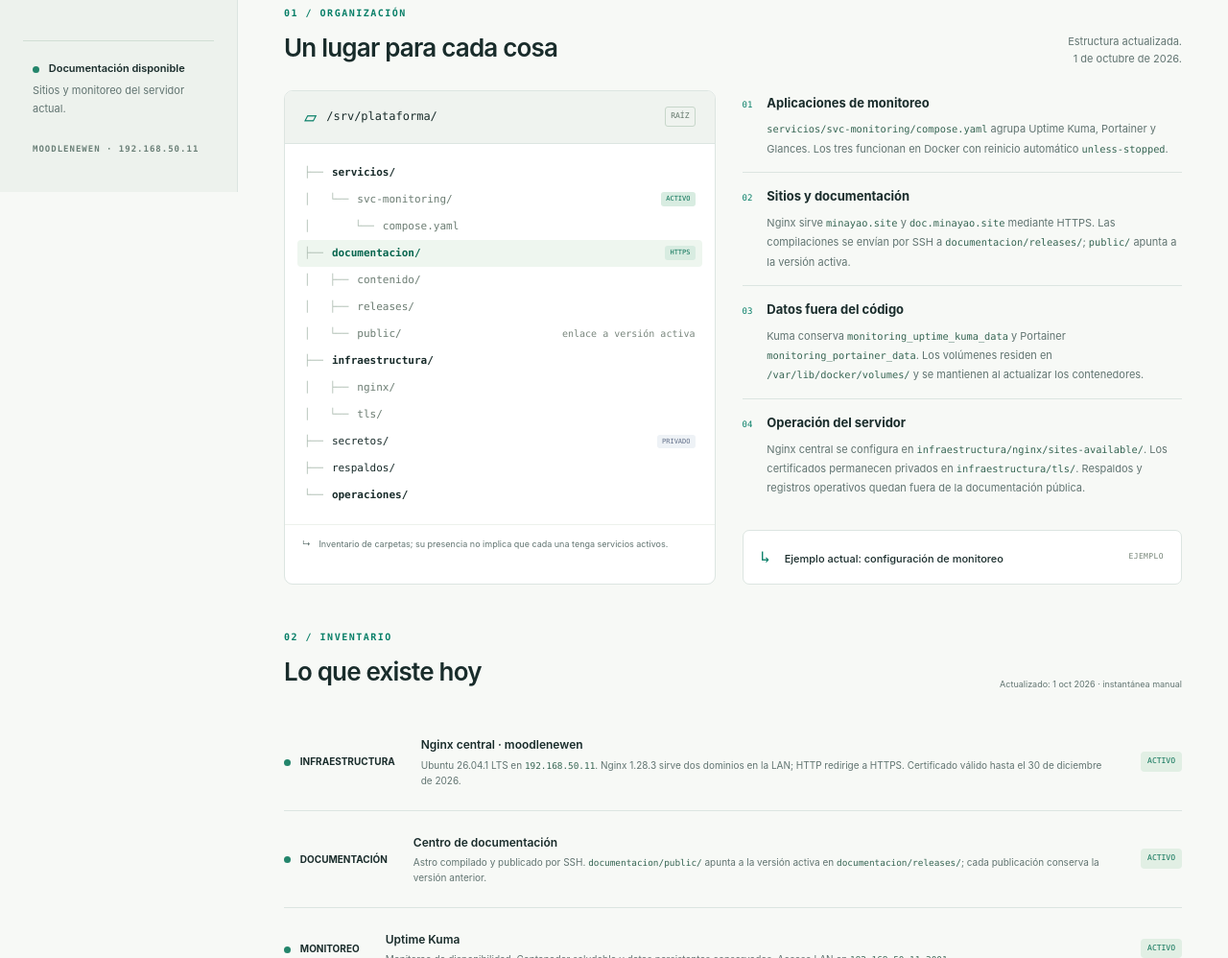
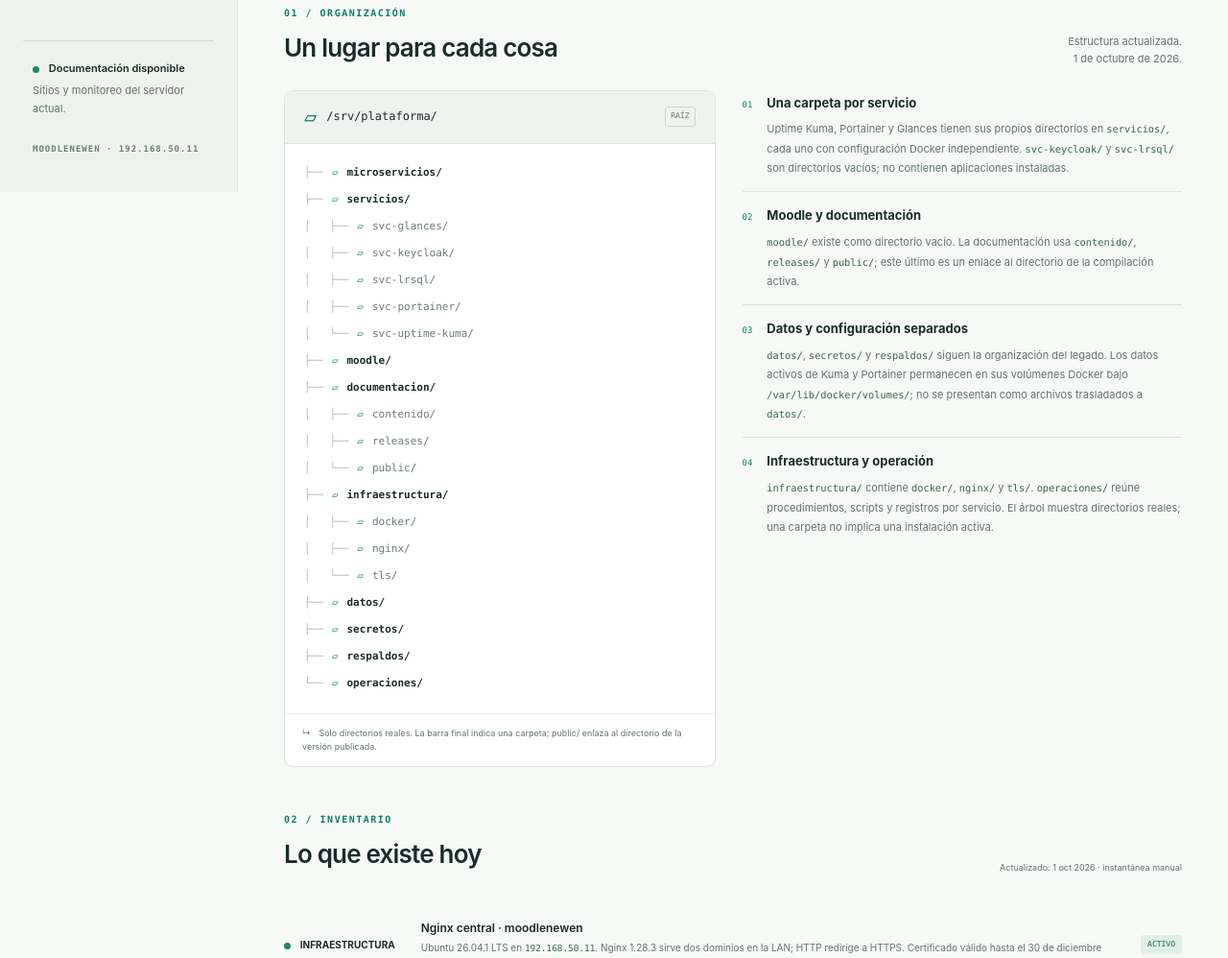
Before and after one commit to Seradox24/docsite, an Astro site: page / in a window 1280 px wide. Shown: the part 600-1598 px from the top of the page at 96% size. Built offline with nearby package versions, Linux system fonts and the light colour scheme; Astro itself is replaced by a stand-in of ours.

Commit message:
Separate monitoring projects and document real directory structure

```diff
--- /dev/null
+++ b/configuraciones/svc-glances/compose.yaml
@@ -0,0 +1,14 @@
+name: svc-glances
+services:
+  glances:
+    image: nicolargo/glances:latest-full
+    container_name: glances
+    restart: unless-stopped
+    pid: host
+    ports:
+      - "192.168.50.11:61208:61208"
+    environment:
+      GLANCES_OPT: -w
+    volumes:
+      - /var/run/docker.sock:/var/run/docker.sock:ro
+      - /etc/os-release:/etc/os-release:ro
--- a/configuraciones/svc-monitoring/compose.yaml
+++ /dev/null
@@ -1,37 +0,0 @@
-name: monitoring
-services:
-  portainer:
-    image: portainer/portainer-ce:sts
-    container_name: portainer
-    restart: unless-stopped
-    ports:
-      - "192.168.50.11:9443:9443"
-    volumes:
-      - /var/run/docker.sock:/var/run/docker.sock
-      - portainer_data:/data
-
-  uptime-kuma:
-    image: louislam/uptime-kuma:2
-    container_name: uptime-kuma
-    restart: unless-stopped
-    ports:
-      - "192.168.50.11:3001:3001"
-    volumes:
-      - uptime_kuma_data:/app/data
-
-  glances:
-    image: nicolargo/glances:latest-full
-    container_name: glances
-    restart: unless-stopped
-    pid: host
-    ports:
-      - "192.168.50.11:61208:61208"
-    environment:
-      GLANCES_OPT: -w
-    volumes:
-      - /var/run/docker.sock:/var/run/docker.sock:ro
-      - /etc/os-release:/etc/os-release:ro
-
-volumes:
-  portainer_data:
-  uptime_kuma_data:
--- /dev/null
+++ b/configuraciones/svc-portainer/compose.yaml
@@ -0,0 +1,15 @@
+name: svc-portainer
+services:
+  portainer:
+    image: portainer/portainer-ce:sts
+    container_name: portainer
+    restart: unless-stopped
+    ports:
+      - "192.168.50.11:9443:9443"
+    volumes:
+      - /var/run/docker.sock:/var/run/docker.sock
+      - portainer_data:/data
+volumes:
+  portainer_data:
+    external: true
+    name: monitoring_portainer_data
--- /dev/null
+++ b/configuraciones/svc-uptime-kuma/compose.yaml
@@ -0,0 +1,14 @@
+name: svc-uptime-kuma
+services:
+  uptime-kuma:
+    image: louislam/uptime-kuma:2
+    container_name: uptime-kuma
+    restart: unless-stopped
+    ports:
+      - "192.168.50.11:3001:3001"
+    volumes:
+      - uptime_kuma_data:/app/data
+volumes:
+  uptime_kuma_data:
+    external: true
+    name: monitoring_uptime_kuma_data
--- a/diagramas/estado-servidor-nuevo-2026-10-01.md
+++ b/diagramas/estado-servidor-nuevo-2026-10-01.md
@@ -198,3 +198,28 @@ referencias a aplicaciones por migrar y el espacio para el diagrama sin crear.
 El árbol publicado presenta `servicios/svc-monitoring/` como servicio activo.
 Una copia de la configuración se mantiene en `configuraciones/svc-monitoring/`
 dentro del repositorio. Este registro conserva también las fases anteriores.
+
+## Organización contrastada con el legado
+
+Se inspeccionaron por SSH las carpetas reales del VPS y del destino. La sección
+01 ahora muestra solo directorios, sin estados ni archivos. Incluye `moodle/`,
+`microservicios/`, `datos/` y los espacios `svc-keycloak/` y `svc-lrsql/` que
+existen vacíos. Su existencia no se presenta como una aplicación instalada.
+Se añadieron los directorios del legado que faltaban: `infraestructura/docker/`,
+`operaciones/runbooks/`, `operaciones/scripts/` y grupos de datos, secretos y
+respaldos de microservicios.
+
+El monitoreo se separó en tres proyectos independientes:
+
+- `/srv/plataforma/servicios/svc-uptime-kuma/`
+- `/srv/plataforma/servicios/svc-portainer/`
+- `/srv/plataforma/servicios/svc-glances/`
+
+Cada carpeta contiene su propio Compose y README. Los dos volúmenes originales
+se declararon externos con nombre explícito y se conservaron. Cada servicio
+tiene red independiente; nombres de contenedor, puertos LAN y reinicio automático
+se mantienen. La configuración agrupada anterior se guardó en
+`respaldos/servicios/monitoring-antes-separacion/` y se retiró de `servicios/`.
+Los Compose actuales están en `configuraciones/` del repositorio, por servicio.
+Los datos gestionados por Docker continúan en `/var/lib/docker/volumes/`;
+las carpetas centrales de datos por servicio no implican una copia de esos datos.
--- a/src/components/ArchitectureSection.astro
+++ b/src/components/ArchitectureSection.astro
@@ -17,7 +17,7 @@ import { tree, guides } from '../data/platform';
     </p>
   </div>
 
-<div class="grid grid-cols-1 gap-7 lg:grid-cols-[1fr_1.02fr] max-sm:gap-5">
+  <div class="grid grid-cols-1 gap-7 lg:grid-cols-[1fr_1.02fr] max-sm:gap-5">
     <div class="overflow-hidden rounded-[9px] border border-line bg-white">
       <div class="flex items-center gap-2.5 border-b border-line bg-[#eff3ef] px-5 py-4 font-mono text-[12px]">
         <span class="text-[22px] leading-none text-brand" aria-hidden="true">▱</span>
@@ -37,28 +37,18 @@ import { tree, guides } from '../data/platform';
               ]}
             >
               <span class="whitespace-pre text-[#afbeb3]" aria-hidden="true">{node.branch}</span>
+              <span class="text-brand" aria-hidden="true">▱</span>
               <span class:list={[
                 node.variant === 'folder' && 'font-[650]',
                 node.variant === 'muted' && 'text-[10px] text-[#7a877e]',
               ]}>{node.name}</span>
-              {node.tag && (
-                <span
-                  class:list={[
-                    'ml-auto rounded-[3px] px-[5px] py-px font-mono text-[7px] leading-[1.8] max-sm:text-[8px]',
-                    node.tone === 'green' ? 'bg-[#d8ece1] text-[#087055]' : 'bg-[#eef2f6] text-[#63708a]',
-                  ]}
-                >
-                  {node.tag}
-                </span>
-              )}
-              {node.note && <span class="ml-auto text-[10px] text-[#7a877e]">{node.note}</span>}
             </div>
           ))
         }
       </div>
 
       <div class="border-t border-[#edf1ec] px-[18px] py-[13px] text-[9px] text-muted">
-        <span class="mr-1.5" aria-hidden="true">↳</span> Inventario de carpetas; su presencia no implica que cada una tenga servicios activos.
+        <span class="mr-1.5" aria-hidden="true">↳</span> Solo directorios reales. La barra final indica una carpeta; public/ enlaza al directorio de la versión publicada.
       </div>
     </div>
 
@@ -77,30 +67,7 @@ import { tree, guides } from '../data/platform';
         }
       </div>
 
-      <details class="example mt-[18px] rounded-[7px] border border-line bg-white">
-        <summary
-          class="flex list-none items-center justify-between gap-3 px-[18px] py-[14px] text-[11px] font-[550] [&::-webkit-details-marker]:hidden max-sm:block"
-        >
-          <span>
-            <span class="example-icon mr-3 inline-block font-mono text-[17px] text-brand transition-transform" aria-hidden="true">↳</span>
-            Ejemplo actual: configuración de monitoreo
-          </span>
-          <span class="font-mono text-[8px] tracking-[0.4px] text-[#758477] max-sm:ml-[27px] max-sm:block max-sm:text-[7px]">EJEMPLO</span>
-        </summary>
-        <div class="grid grid-cols-1 gap-7 border-t border-line p-5 md:grid-cols-2 max-sm:gap-5">
-          <pre class="m-0 overflow-auto font-mono text-[11px] leading-[1.9]">servicios/svc-monitoring/
-└── compose.yaml
 
-proyecto: monitoring
-restart: unless-stopped
-contenedores: 3 activos</pre>
-          <p class="m-0 text-[12px] text-muted">
-            Uptime Kuma, Portainer y Glances están en ejecución. Los datos siguen en
-            <code>monitoring_uptime_kuma_data</code> y <code>monitoring_portainer_data</code>.
-            Los puertos de las interfaces se publican solo en la IP LAN del servidor.
-          </p>
-        </div>
-      </details>
     </div>
   </div>
 </section>
--- a/src/data/platform.ts
+++ b/src/data/platform.ts
@@ -23,18 +23,25 @@ export interface TreeNode {
 }
 
 export const tree: TreeNode[] = [
+  { branch: '├──', name: 'microservicios/', variant: 'folder' },
   { branch: '├──', name: 'servicios/', variant: 'folder' },
-  { branch: '│   └──', name: 'svc-monitoring/', tag: 'ACTIVO', tone: 'green', variant: 'child' },
-  { branch: '│       └──', name: 'compose.yaml', variant: 'child' },
-  { branch: '├──', name: 'documentacion/', tag: 'HTTPS', tone: 'green', variant: 'folder', highlight: true },
+  { branch: '│   ├──', name: 'svc-glances/', variant: 'child' },
+  { branch: '│   ├──', name: 'svc-keycloak/', variant: 'child' },
+  { branch: '│   ├──', name: 'svc-lrsql/', variant: 'child' },
+  { branch: '│   ├──', name: 'svc-portainer/', variant: 'child' },
+  { branch: '│   └──', name: 'svc-uptime-kuma/', variant: 'child' },
+  { branch: '├──', name: 'moodle/', variant: 'folder' },
+  { branch: '├──', name: 'documentacion/', variant: 'folder' },
   { branch: '│   ├──', name: 'contenido/', variant: 'child' },
   { branch: '│   ├──', name: 'releases/', variant: 'child' },
-  { branch: '│   └──', name: 'public/', note: 'enlace a versión activa', variant: 'child' },
+  { branch: '│   └──', name: 'public/', variant: 'child' },
   { branch: '├──', name: 'infraestructura/', variant: 'folder' },
+  { branch: '│   ├──', name: 'docker/', variant: 'child' },
   { branch: '│   ├──', name: 'nginx/', variant: 'child' },
   { branch: '│   └──', name: 'tls/', variant: 'child' },
-  { branch: '├──', name: 'secretos/', tag: 'PRIVADO' },
-  { branch: '├──', name: 'respaldos/' },
+  { branch: '├──', name: 'datos/', variant: 'folder' },
+  { branch: '├──', name: 'secretos/', variant: 'folder' },
+  { branch: '├──', name: 'respaldos/', variant: 'folder' },
   { branch: '└──', name: 'operaciones/', variant: 'folder' },
 ];
 
@@ -45,10 +52,10 @@ export interface Guide {
 }
 
 export const guides: Guide[] = [
-  { n: '01', title: 'Aplicaciones de monitoreo', body: '<code>servicios/svc-monitoring/compose.yaml</code> agrupa Uptime Kuma, Portainer y Glances. Los tres funcionan en Docker con reinicio automático <code>unless-stopped</code>.' },
-  { n: '02', title: 'Sitios y documentación', body: 'Nginx sirve <code>minayao.site</code> y <code>doc.minayao.site</code> mediante HTTPS. Las compilaciones se envían por SSH a <code>documentacion/releases/</code>; <code>public/</code> apunta a la versión activa.' },
-  { n: '03', title: 'Datos fuera del código', body: 'Kuma conserva <code>monitoring_uptime_kuma_data</code> y Portainer <code>monitoring_portainer_data</code>. Los volúmenes residen en <code>/var/lib/docker/volumes/</code> y se mantienen al actualizar los contenedores.' },
-  { n: '04', title: 'Operación del servidor', body: 'Nginx central se configura en <code>infraestructura/nginx/sites-available/</code>. Los certificados permanecen privados en <code>infraestructura/tls/</code>. Respaldos y registros operativos quedan fuera de la documentación pública.' },
+  { n: '01', title: 'Una carpeta por servicio', body: 'Uptime Kuma, Portainer y Glances tienen sus propios directorios en <code>servicios/</code>, cada uno con configuración Docker independiente. <code>svc-keycloak/</code> y <code>svc-lrsql/</code> son directorios vacíos; no contienen aplicaciones instaladas.' },
+  { n: '02', title: 'Moodle y documentación', body: '<code>moodle/</code> existe como directorio vacío. La documentación usa <code>contenido/</code>, <code>releases/</code> y <code>public/</code>; este último es un enlace al directorio de la compilación activa.' },
+  { n: '03', title: 'Datos y configuración separados', body: '<code>datos/</code>, <code>secretos/</code> y <code>respaldos/</code> siguen la organización del legado. Los datos activos de Kuma y Portainer permanecen en sus volúmenes Docker bajo <code>/var/lib/docker/volumes/</code>; no se presentan como archivos trasladados a <code>datos/</code>.' },
+  { n: '04', title: 'Infraestructura y operación', body: '<code>infraestructura/</code> contiene <code>docker/</code>, <code>nginx/</code> y <code>tls/</code>. <code>operaciones/</code> reúne procedimientos, scripts y registros por servicio. El árbol muestra directorios reales; una carpeta no implica una instalación activa.' },
 ];
 
 export interface Metric {
```
Also changed, not shown: README.md, configuraciones/svc-glances/README.md (added), configuraciones/svc-monitoring/README.md (deleted), configuraciones/svc-portainer/README.md (added), configuraciones/svc-uptime-kuma/README.md (added).
